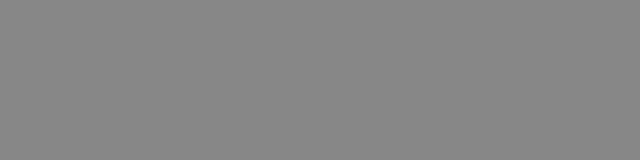
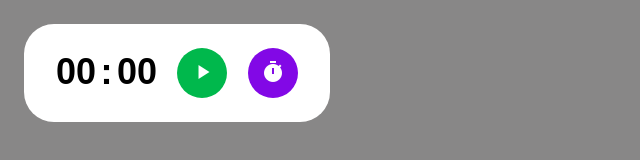
Before and after one commit to cavaglieridomenico/timer-js, a plain HTML site: page index.html in a window 1280 px wide. Shown: the whole page, without its empty margins (0-640 px from the left). Drawn offline with Linux system fonts and the light colour scheme.

Commit message:
[FEAT] Html and CSS setup

```diff
--- a/index.html
+++ b/index.html
@@ -12,6 +12,20 @@
     <title>Document</title>
   </head>
   <body>
+    <div class="timer">
+      <span class="timer__part timer__part--minuts">00</span>
+      <span class="timer__part">:</span>
+      <span class="timer__part timer__part--seconds">00</span>
+      <button
+        type="button"
+        class="timer__btn timer__btn--control timer__btn--start"
+      >
+        <span class="material-icons">play_arrow</span>
+      </button>
+      <button type="button" class="timer__btn timer__btn--reset">
+        <span class="material-icons">timer</span>
+      </button>
+    </div>
     <script src="./src/index.js"></script>
   </body>
 </html>
--- a/src/style/index.css
+++ b/src/style/index.css
@@ -1,3 +1,36 @@
 body {
   background-color: rgb(136, 135, 135);
+  margin: 24px;
 }
+
+.timer {
+  display: inline-block;
+  font-family: sans-serif;
+  padding: 24px 32px;
+  border-radius: 30px;
+  background-color: white;
+}
+
+.timer__part {
+  font-size: 36px;
+  font-weight: bold;
+}
+
+.timer__btn {
+  width: 50px;
+  height: 50px;
+  margin-left: 16px;
+  border-radius: 50%;
+  border: none;
+  color: white;
+  background-color: #8208e6;
+  cursor: pointer;
+}
+
+.timer__btn--start {
+  background-color: #00b84c;
+}
+
+.timer__btn--stop {
+  background-color: #ff0256;
+}
```
